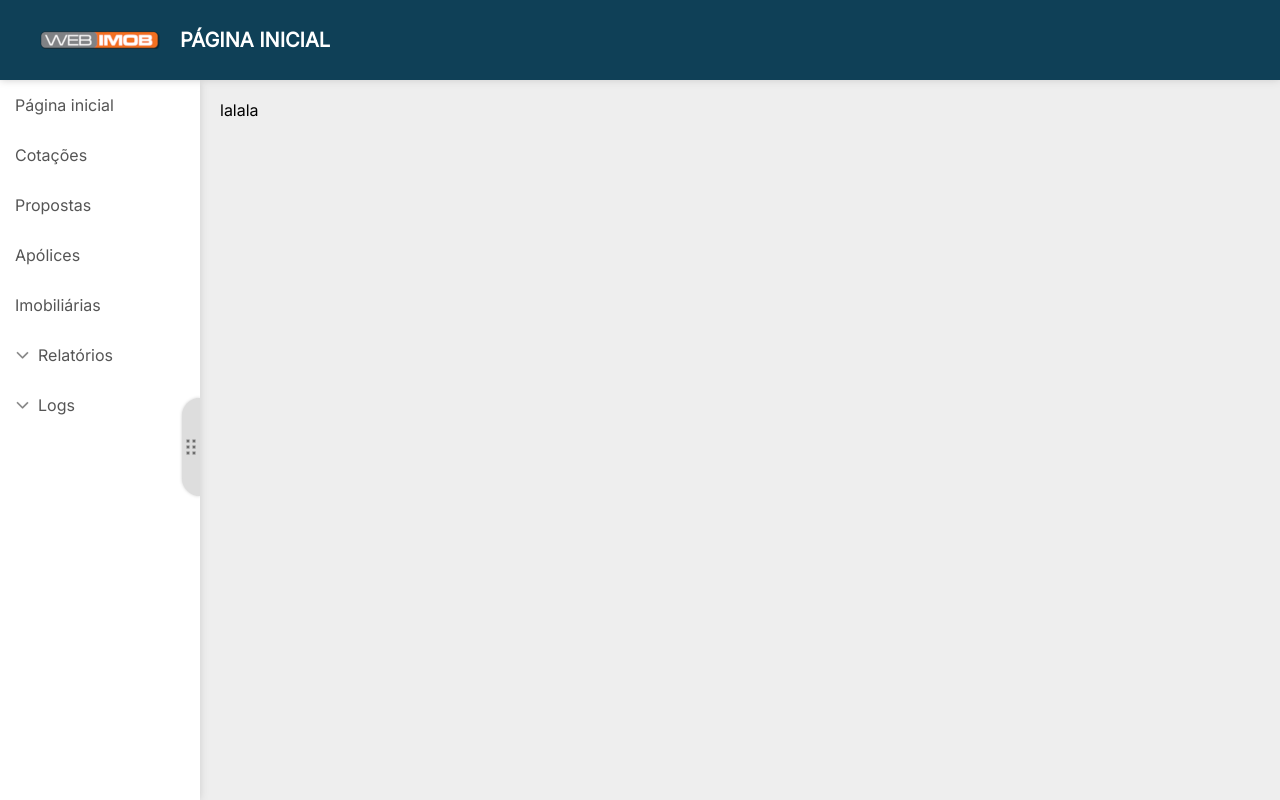
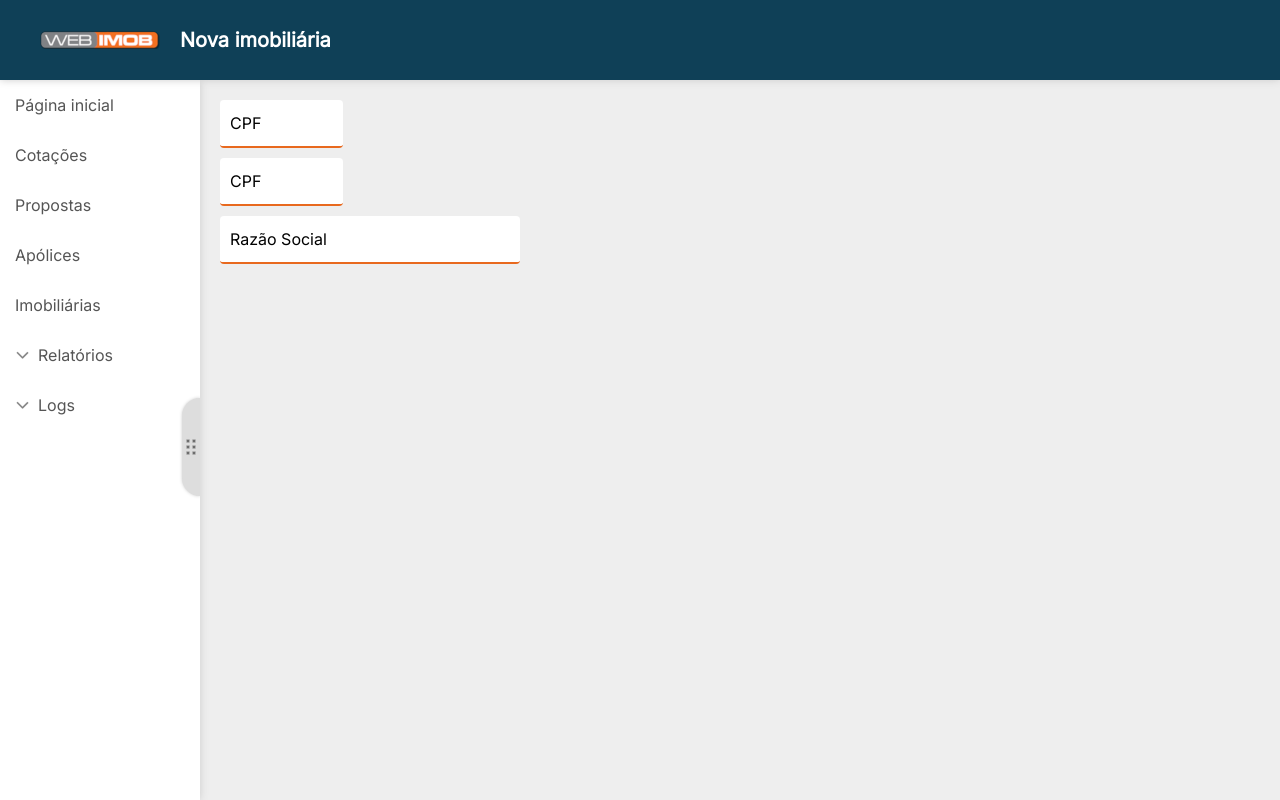
Before and after one commit to Berohlfs/Webimob, a React (Create React App) app in the folder codigo-fonte/Client/: page / in a window 1280 px wide. Built offline with nearby package versions, Linux system fonts and the light colour scheme.

Commit message:
Default and Masked Inputs
Done.

```diff
--- a/codigo-fonte/Client/src/App.css
+++ b/codigo-fonte/Client/src/App.css
@@ -9,8 +9,7 @@ font-family: 'Poppins', sans-serif;
 :root{
     --first-color:hsl(199, 70%, 20%);
     --second-color:hsl(195, 70%, 27%);
-    --third-color:hsl(32, 93%, 63%);
-    --fourth-color:hsl(23, 94%, 65%);
+    --third-color:#e8691e;
     --negative-color:rgb(194, 0, 0);
 
     --transparent:transparent;
--- a/codigo-fonte/Client/src/App.js
+++ b/codigo-fonte/Client/src/App.js
@@ -1,7 +1,8 @@
 //CSS
 import './App.css';
 //Componentes
-import Imobiliarias from './pages/Imobiliarias'
+import NovaImobiliaria from './pages/NovaImobiliaria'
+import PaginaInicial from './pages/PaginaInicial'
 //Libs
 import { useState } from 'react'
 
@@ -15,7 +16,7 @@ function App() {
 
   return (
     <>
-      <Imobiliarias responsiveFunction={toggleResponsiveness} responsiveState={responsiveness}/>
+      <NovaImobiliaria responsiveFunction={toggleResponsiveness} responsiveState={responsiveness}/>
     </>
   )
 }
--- /dev/null
+++ b/codigo-fonte/Client/src/assets/InputDefault.js
@@ -0,0 +1,28 @@
+//CSS
+import './InputMaskedDefault.css'
+//Libs
+import { useState, useRef } from 'react'
+
+const InputDefault = ({label, size, input_name})=> {
+
+    const [focused, setFocused] = useState(false)
+    let inputEl = useRef()
+
+    const toggle = ()=> {
+        if(inputEl.current.value === ''){
+            focused ? setFocused(false) : setFocused(true)
+        }
+    }
+
+    return (
+        <div style={{width : size}} id={'default-input-div'} onFocus={toggle} onBlur={toggle}>
+
+            <label className={`unfocused ${focused ? 'focused' : ''}`}>{label}</label>
+
+            <input style={{width : size}} name={input_name} ref={inputEl}/>
+
+        </div>
+    )
+}
+
+export default InputDefault
--- /dev/null
+++ b/codigo-fonte/Client/src/assets/InputMasked.js
@@ -0,0 +1,31 @@
+//CSS
+import './InputMaskedDefault.css'
+//Libs
+import { useState, useRef } from 'react'
+import InputMask from 'react-input-mask';
+
+const InputMasked = ({label, size, input_name, input_mask})=> {
+
+    const [focused, setFocused] = useState(false)
+    let inputEl = useRef()
+
+    const toggle = ()=> {
+        if(!(/[ A-Za-z]/.test(inputEl.current.value) || /[0-9]/.test(inputEl.current.value))){
+            focused ? setFocused(false) : setFocused(true)
+        }
+    }
+
+    return (
+        <div style={{width : size}} id={'default-input-div'} onFocus={toggle} onBlur={toggle}>
+
+            <label className={`unfocused ${focused ? 'focused' : ''}`}>{label}</label>
+
+            <InputMask mask={input_mask} name={input_name} ref={inputEl}>
+
+            </InputMask>
+
+        </div>
+    )
+}
+
+export default InputMasked
--- /dev/null
+++ b/codigo-fonte/Client/src/assets/InputMaskedDefault.css
@@ -0,0 +1,29 @@
+#default-input-div{
+    position:relative;
+    display: flex;
+    align-items: center;
+
+    width: 200px;
+    border-radius: 4px;
+    border-bottom: 2px solid var(--third-color);
+    margin: 0 10px 10px 0;
+
+    overflow: hidden;
+}
+#default-input-div>label.unfocused{
+    position:absolute;
+    left:10px;
+    top:13px;
+    transition: 0.1s;
+}
+#default-input-div>label.focused{
+    top:4px;
+    font-size: 11px;
+    color: var(--darkgrey);
+}
+#default-input-div>input{
+    width: 100%;
+    border:none;
+    outline: none;
+    padding: 22px 10px 8px;
+}
--- /dev/null
+++ b/codigo-fonte/Client/src/pages/NovaImobiliaria.js
@@ -0,0 +1,24 @@
+//Componentes
+import Header from '../layouts/Header'
+import Menu from '../layouts/Menu'
+import Container from '../layouts/Container'
+import InputMasked from '../assets/InputMasked'
+import InputDefault from '../assets/InputDefault'
+
+const NovaImobiliaria = (props)=> {
+    return (
+        <>
+          <Header title={'Nova imobiliária'}/>
+          <Menu responsiveFunction={props.responsiveFunction} responsiveState={props.responsiveState} />
+          <Container responsiveState={props.responsiveState}>
+
+            <InputMasked label={'CPF'} size={123} input_name={'cpf'} input_mask={'999.999.999-99'}/>
+            <InputMasked label={'CPF'} size={123} input_name={'cpf'} input_mask={'999.999.999-99'}/>
+            <InputDefault label={'Razão Social'} size={300} input_name={'Razão Social'}/>
+
+          </Container>
+        </>
+      )
+}
+
+export default NovaImobiliaria
--- a/codigo-fonte/Client/src/pages/Imobiliarias.js
+++ b/codigo-fonte/Client/src/pages/PaginaInicial.js
@@ -3,15 +3,12 @@ import Header from '../layouts/Header'
 import Menu from '../layouts/Menu'
 import Container from '../layouts/Container'
 
-const Imobiliarias = (props)=> {
+const PaginaInicial = (props)=> {
     return (
         <>
-          <Header title={'PÁGINA INICIAL'}/>
+          <Header title={'Página Inicial'}/>
           <Menu responsiveFunction={props.responsiveFunction} responsiveState={props.responsiveState} />
           <Container responsiveState={props.responsiveState}>
-
-
-            lalala
 
 
           </Container>
@@ -19,4 +16,4 @@ const Imobiliarias = (props)=> {
       )
 }
 
-export default Imobiliarias
+export default PaginaInicial
```
